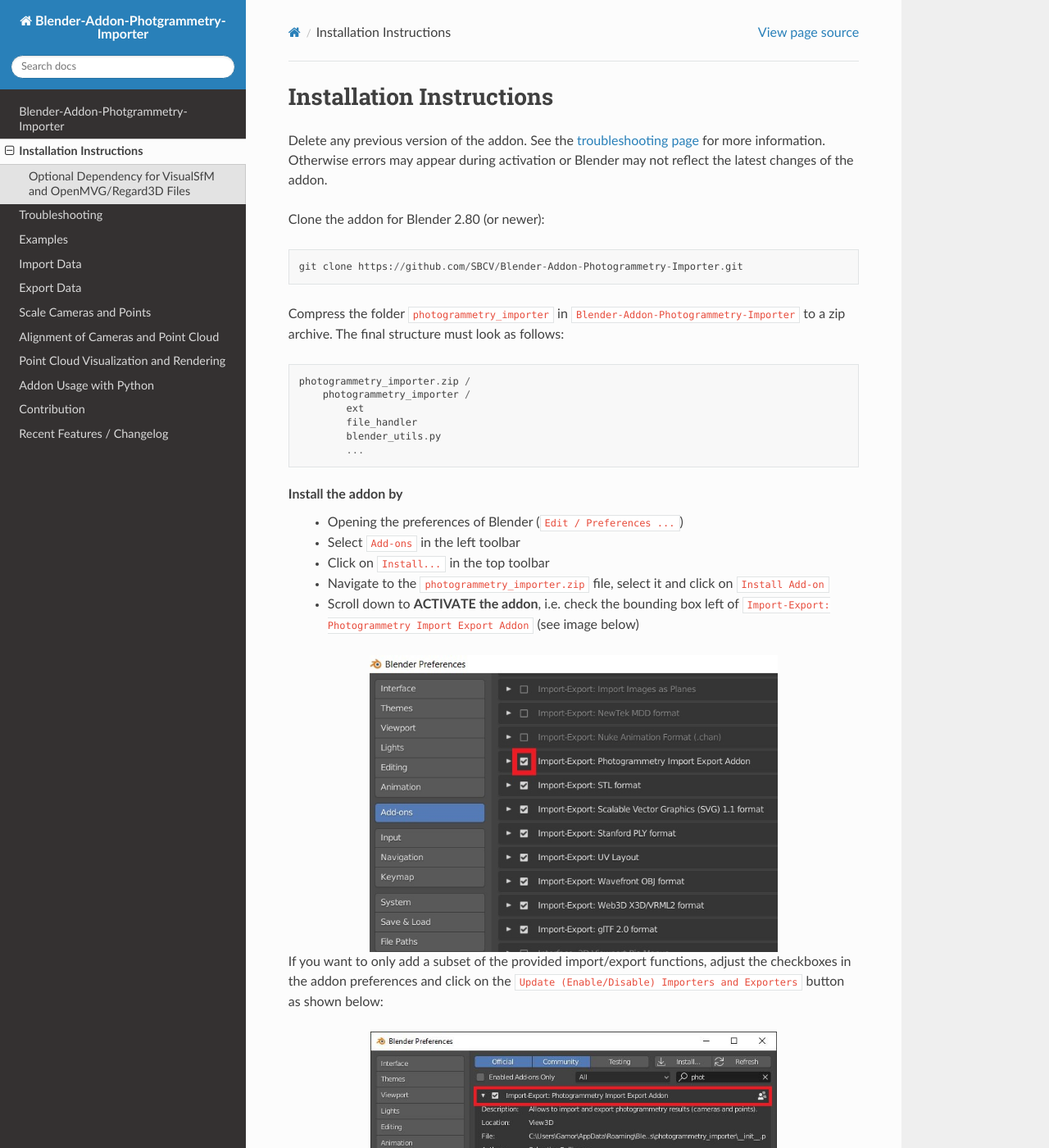
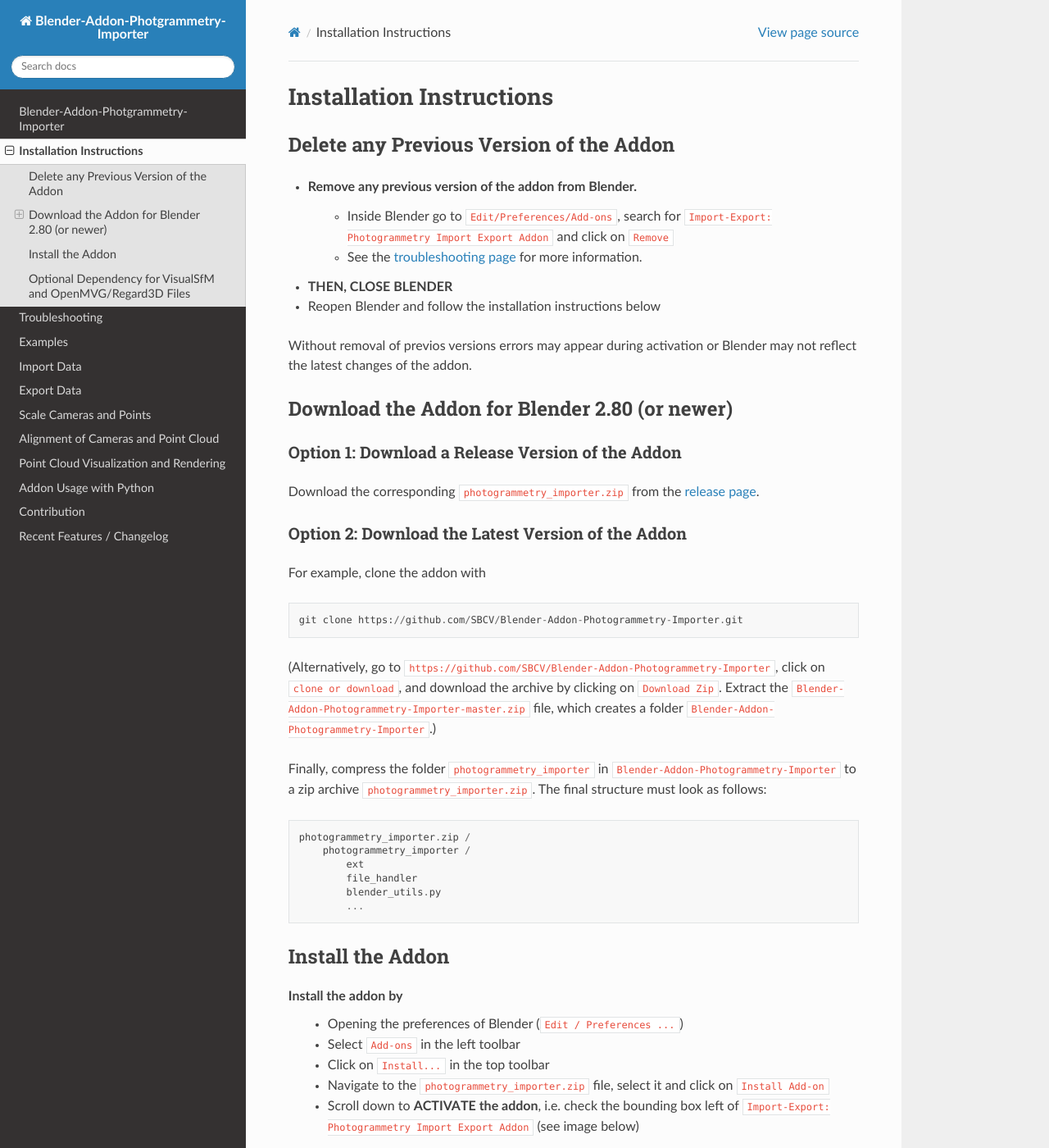
Before and after one commit to SBCV/Blender-Addon-Photogrammetry-Importer, a Sphinx documentation site: the page built from doc/sphinx/source/installation.rst, in a window 1280 px wide and 1400 px high. Shown: the whole window at 82% size. Built offline with Sphinx 7.4.7 and the Read the Docs theme 2.0.0, drawn with Linux system fonts in a browser that asks for light colours.

Commit message:
Improved installation instructions, added a prebuild version

```diff
--- a/doc/sphinx/source/installation.rst
+++ b/doc/sphinx/source/installation.rst
@@ -1,13 +1,36 @@
 *************************
 Installation Instructions
 *************************
-Delete any previous version of the addon. See the :doc:`troubleshooting page <./troubleshooting>` for more information. Otherwise errors may appear during activation or Blender may not reflect the latest changes of the addon.
 
-Clone the addon for Blender 2.80 (or newer): ::
+Delete any Previous Version of the Addon
+========================================
+
+- Remove any previous version of the addon from Blender.
+    * Inside Blender go to :code:`Edit/Preferences/Add-ons`, search for :code:`Import-Export: Photogrammetry Import Export Addon` and click on :code:`Remove`
+    * See the :doc:`troubleshooting page <./troubleshooting>` for more information.
+- **THEN, CLOSE BLENDER**
+- Reopen Blender and follow the installation instructions below
+
+Without removal of previos versions errors may appear during activation or Blender may not reflect the latest changes of the addon.
+
+
+Download the Addon for Blender 2.80 (or newer)
+==============================================
+
+Option 1: Download a Release Version of the Addon
+-------------------------------------------------
+Download the corresponding :code:`photogrammetry_importer.zip` from the `release page <https://github.com/SBCV/Blender-Addon-Photogrammetry-Importer/releases>`_.
+
+Option 2: Download the Latest Version of the Addon
+--------------------------------------------------
+
+For example, clone the addon with ::
 
 	git clone https://github.com/SBCV/Blender-Addon-Photogrammetry-Importer.git
 
-Compress the folder :code:`photogrammetry_importer` in :code:`Blender-Addon-Photogrammetry-Importer` to a zip archive.
+(Alternatively, go to :code:`https://github.com/SBCV/Blender-Addon-Photogrammetry-Importer`, click on :code:`clone or download`, and download the archive by clicking on :code:`Download Zip`. Extract the :code:`Blender-Addon-Photogrammetry-Importer-master.zip` file, which creates a folder :code:`Blender-Addon-Photogrammetry-Importer`.)
+
+Finally, compress the folder :code:`photogrammetry_importer` in :code:`Blender-Addon-Photogrammetry-Importer` to a zip archive :code:`photogrammetry_importer.zip`.
 The final structure must look as follows:
 
 ::
@@ -18,6 +41,9 @@
 	        file_handler
 	        blender_utils.py
 	        ...
+
+Install the Addon
+=================
 
 Install the addon by
 	- Opening the preferences of Blender (:code:`Edit / Preferences ...`)
```
Also changed, not shown: doc/sphinx/source/troubleshooting.rst (+5 -3 lines).
